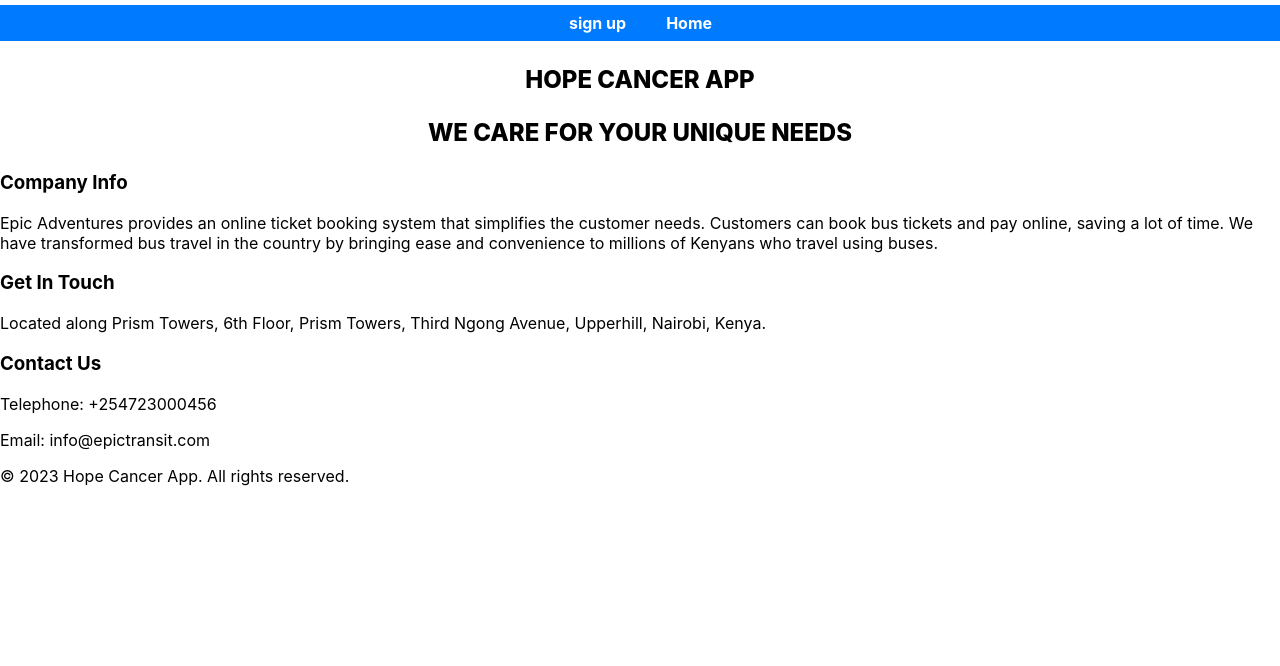
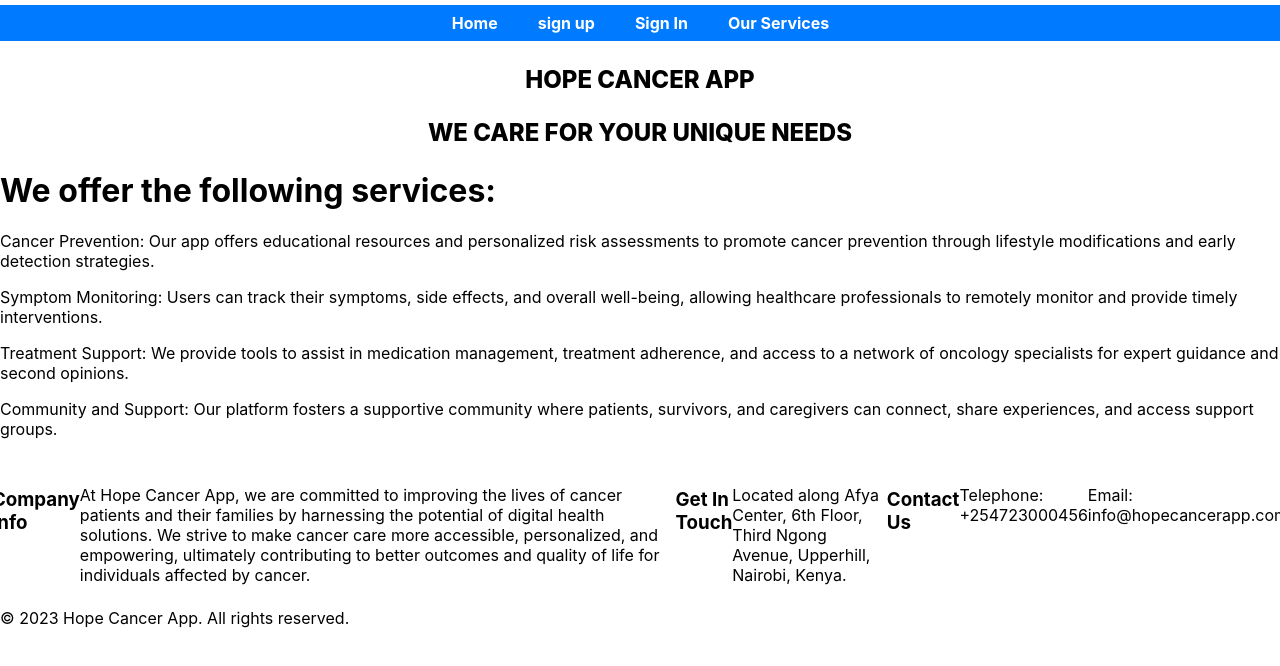
Before and after one commit to ruqayashar1/hope-cancer-app, a React (Create React App) app in the folder client/: page /services in a window 1280 px wide. Shown: the top 666 px of the page. Built offline with nearby package versions, Linux system fonts and the light colour scheme.

Commit message:
HCA-5 updated

```diff
--- a/client/src/App.css
+++ b/client/src/App.css
@@ -57,3 +57,22 @@
   .body img {
     margin-right: 10px;
   }
+  /* .footer {
+    display: flex;
+    justify-content: space-between;
+    align-items: flex-start;
+  }
+  .footer .footer-item .footer-topic {
+    font-weight: bold;
+    margin-bottom: 5px;
+  }
+
+  */
+  .footer {
+    display: flex;
+    justify-content: space-between;
+    margin-top: 30px;
+    margin-bottom: -9px;
+    margin-left: -8px;
+    margin-right: -8px;
+  }
--- a/client/src/App.js
+++ b/client/src/App.js
@@ -6,6 +6,8 @@ import Footer from './components/Footer';
 import Body from './components/Body';
 import Signup from './components/SignUp';
 import './App.css';
+import Signin from './components/SignIn';
+import Services from './components/OurServices';
 
 
 
@@ -50,8 +52,11 @@ function App() {
           <HomePage />
         {/* </header> */}
         <Routes>
-          <Route path='/signup' element={<Signup />} />
-          <Route path='/homepage' element={<Body />} />
+        <Route path='/homepage' element={<Body />} />
+        <Route path='/signup' element={<Signup />} />
+        <Route path='/signin' element={<Signin />} />
+        <Route path='/services' element={<Services />} />
+
         </Routes>
 
         <Footer />
--- a/client/src/components/Footer.js
+++ b/client/src/components/Footer.js
@@ -3,7 +3,7 @@ import React from 'react';
 const Footer = () => {
   return (
     <footer>
-      <div className='about'>
+      <div className='footer'>
 
     <section> <a href="https://www.facebook.com/" target="_blank" rel="noopener noreferrer">
           <i className="fab fa-facebook fa-4x"></i>
@@ -16,9 +16,7 @@ const Footer = () => {
 
         <h3>Company Info</h3>
         <p>
-          Epic Adventures provides an online ticket booking system
-          that simplifies the customer needs. Customers can book bus tickets
-          and pay online, saving a lot of time. We have transformed bus travel in the country by bringing ease and convenience to millions of Kenyans who travel using buses.
+        At  Hope Cancer App, we are committed to improving the lives of cancer patients and their families by harnessing the potential of digital health solutions. We strive to make cancer care more accessible, personalized, and empowering, ultimately contributing to better outcomes and quality of life for individuals affected by cancer.
         </p>
 
 
@@ -26,7 +24,7 @@ const Footer = () => {
 
        <h3>Get In Touch</h3>
         <p>
-          Located along Prism Towers, 6th Floor, Prism Towers, Third Ngong Avenue, Upperhill, Nairobi, Kenya.
+          Located along Afya Center, 6th Floor, Third Ngong Avenue, Upperhill, Nairobi, Kenya.
         </p>
 
        <h3>Contact Us</h3>
@@ -34,7 +32,7 @@ const Footer = () => {
           Telephone: +254723000456
         </p>
         <p>
-          Email: info@epictransit.com
+          Email: info@hopecancerapp.com
         </p>
 
 
--- a/client/src/components/Navbar.js
+++ b/client/src/components/Navbar.js
@@ -34,10 +34,17 @@ const Navbar = () => {
 
         <ul className="navbar-list">
         <li className={"navbar-item" }>
+          <Link to="/homepage" className="navbar-link">Home</Link>
+        </li>
+        <li className={"navbar-item" }>
           <Link to="/signup" className="navbar-link">sign up</Link>
         </li>
+
         <li className={"navbar-item" }>
-          <Link to="/homepage" className="navbar-link">Home</Link>
+          <Link to="/signin" className="navbar-link">Sign In</Link>
+        </li>
+        <li className={"navbar-item" }>
+          <Link to="/services" className="navbar-link">Our Services</Link>
         </li>
         {/* <li className="navbar-item">
           <Link to="/signin" className="navbar-link">Sign In</Link>
--- /dev/null
+++ b/client/src/components/OurServices.js
@@ -0,0 +1,17 @@
+import React from "react";
+
+function Services() {
+    return (
+        <div className="services">
+            <h1><b>We offer the following services:</b></h1>
+            <p>Cancer Prevention: Our app offers educational resources and personalized risk assessments to promote cancer prevention through lifestyle modifications and early detection strategies.</p>
+            <p>Symptom Monitoring: Users can track their symptoms, side effects, and overall well-being, allowing healthcare professionals to remotely monitor and provide timely interventions.</p>
+            <p>Treatment Support: We provide tools to assist in medication management, treatment adherence, and access to a network of oncology specialists for expert guidance and second opinions.</p>
+            <p>Community and Support: Our platform fosters a supportive community where patients, survivors, and caregivers can connect, share experiences, and access support groups.</p>
+
+
+        </div>
+    );
+}
+
+export default Services;
--- /dev/null
+++ b/client/src/components/SignIn.js
@@ -0,0 +1,12 @@
+import React from "react";
+
+function Signin() {
+    return (
+        <div className="signup">
+            <h1><b>sign in to continue</b></h1>
+
+        </div>
+    );
+}
+
+export default Signin;
```
